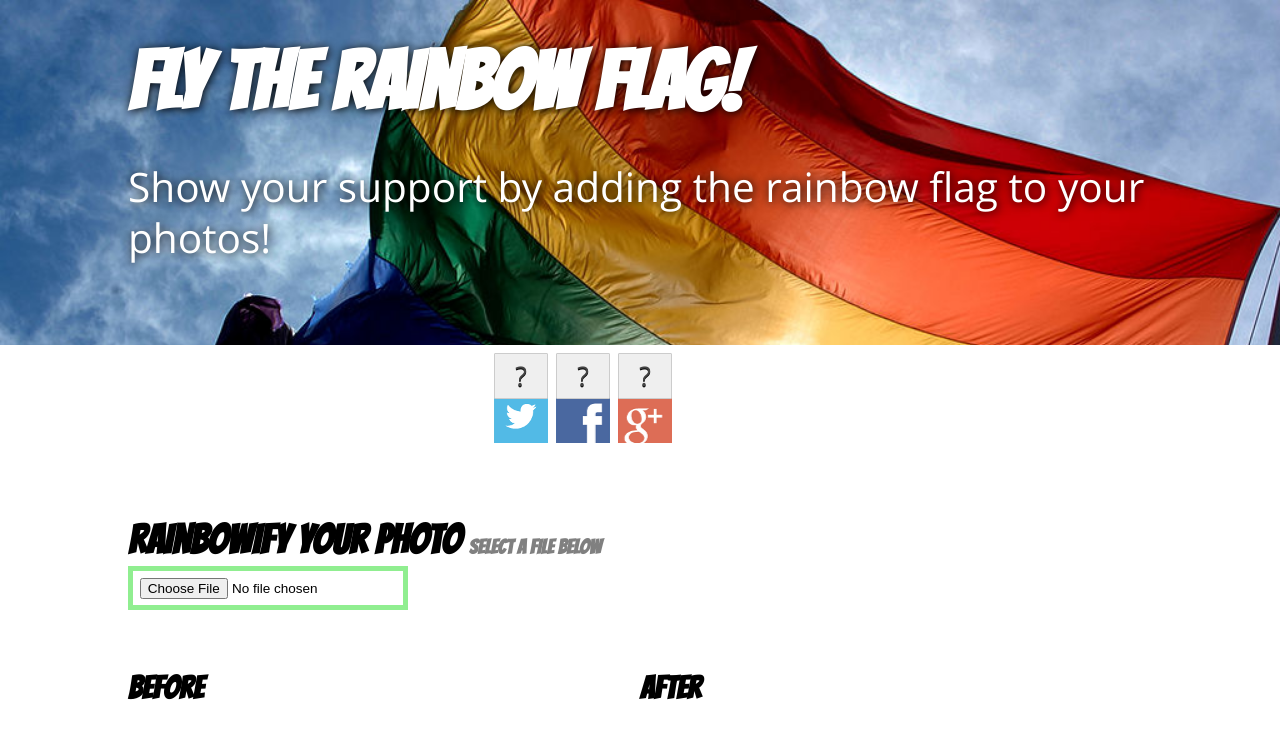
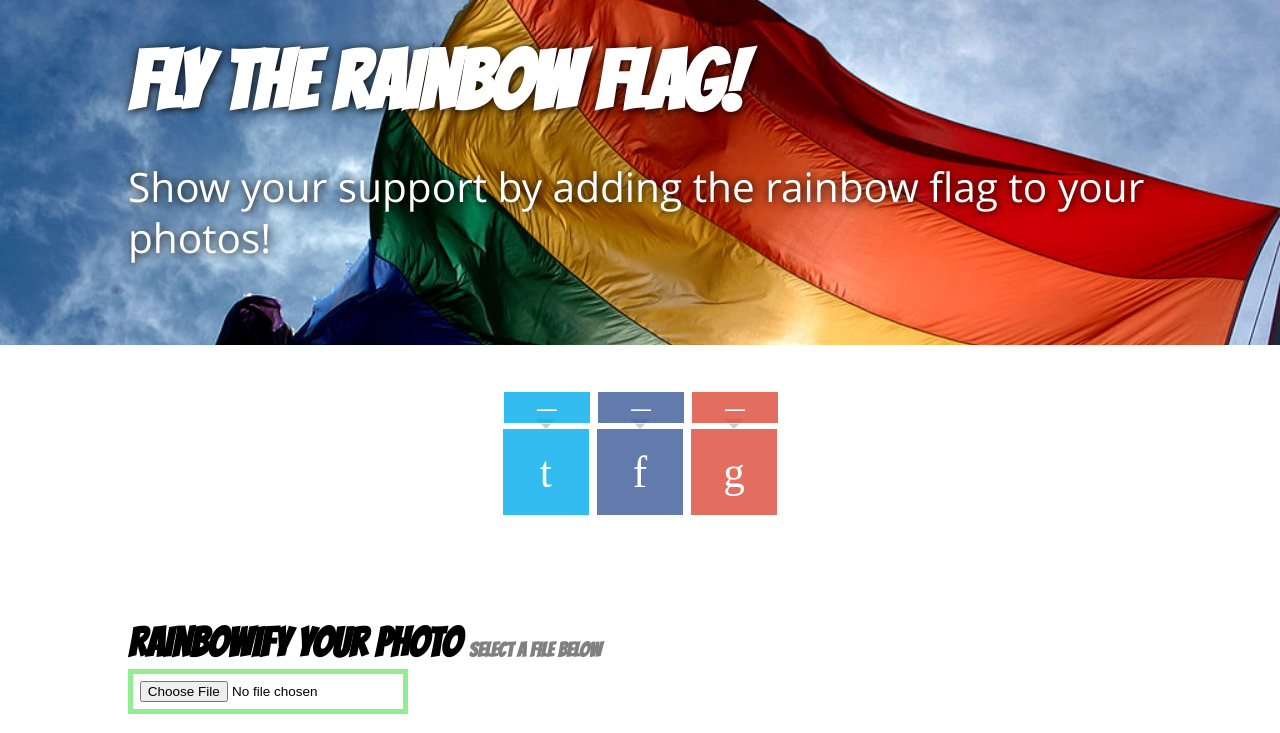
Before and after one commit to joelpurra/fly-the-rainbow-flag.com, a website: page public/index.html in a window 1280 px wide. Shown: the top 733 px of the page. Drawn offline with Linux system fonts and the light colour scheme; no server answers.

Commit message:
Update Meddelare.com styling and logic when no count could be fetched

```diff
--- a/public/index.html
+++ b/public/index.html
@@ -1,7 +1,7 @@
 <!DOCTYPE html>
-<html>
+<html lang="en">
 
-<head lang="en">
+<head>
     <meta http-equiv="Content-Type" content="text/html; charset=UTF-8" />
     <title>Fly the rainbow flag! fly-the-rainbow-flag.com</title>
     <meta name="viewport" content="width=device-width, initial-scale=1">
@@ -44,18 +44,15 @@
         </p>
     </header>
     <aside>
-        <div class="down sharecenter social-container">
-            <a data-count="0" href="https://twitter.com/intent/tweet?text=I+am+flying+the+rainbow+flag!&amp;url=https://fly-the-rainbow-flag.com/&amp;via=joelpurra&amp;related=joelpurra&amp;hashtags=pride,equality,rainbowflag" target="_blank" id="twitter" class="twitter-button social-count">
-                <div id="stwit">
-                </div>
+        <div class="meddelare-container" data-meddelare-url="https://fly-the-rainbow-flag.com/">
+            <a href="https://twitter.com/intent/tweet?text=I+am+flying+the+rainbow+flag!&amp;url=https://fly-the-rainbow-flag.com/&amp;via=joelpurra&amp;related=joelpurra&amp;hashtags=pride,equality,rainbowflag" target="_blank" class="meddelare-network" data-meddelare-network="twitter" data-count="—">
+                <span class="meddelare-icon"></span>
             </a>
-            <a data-count="0" href="https://www.facebook.com/share.php?u=https://fly-the-rainbow-flag.com/" id="facebook" target="_blank" class="social-count facebook-button">
-                <div id="sfb">
-                </div>
+            <a href="https://www.facebook.com/share.php?u=https://fly-the-rainbow-flag.com/" target="_blank" class="meddelare-network" data-meddelare-network="facebook" data-count="—">
+                <span class="meddelare-icon"></span>
             </a>
-            <a data-count="0" href="https://plus.google.com/share?url=https://fly-the-rainbow-flag.com/" id="googleplus" target="_blank" class="social-count google-button">
-                <div id="sgplus">
-                </div>
+            <a href="https://plus.google.com/share?url=https://fly-the-rainbow-flag.com/" target="_blank" class="meddelare-network" data-meddelare-network="googleplus" data-count="—">
+                <span class="meddelare-icon"></span>
             </a>
         </div>
     </aside>
@@ -132,7 +129,7 @@
 -->
     <footer>
         <p>
-            <img src="/resources/image/icon-64x64.png" /> <a href="https://fly-the-rainbow-flag.com/">Fly the rainbow flag!</a> &copy; 2015 <a href="http://joelpurra.com/">Joel Purra</a>. <a href="https://github.com/joelpurra/fly-the-rainbow-flag.com">Released</a> under the <a href="https://www.gnu.org/licenses/agpl-3.0.html">AGPL-3.0 License</a>.
+            <img src="/resources/image/icon-64x64.png" /> <a href="https://fly-the-rainbow-flag.com/">Fly the rainbow flag!</a> &copy; 2015, 2016 <a href="http://joelpurra.com/">Joel Purra</a>. <a href="https://github.com/joelpurra/fly-the-rainbow-flag.com">Released</a> under the <a href="https://www.gnu.org/licenses/agpl-3.0.html">AGPL-3.0 License</a>.
         </p>
         <p>
             <small><a href="https://en.wikipedia.org/wiki/Rainbow_flag_(LGBT_movement)">The rainbow flag is public domain.</a> Your photos belong to you, but by uploading them to the service you give your consent to fly-the-rainbow-flag.com to store and manipulate them. <a href="https://en.wikipedia.org/wiki/File:Rainbow_flag_and_blue_skies.jpg">Background photo by Ludovic Bertron, CC-BY 2.0.</a></small>
--- a/public/resources/javascript/main.js
+++ b/public/resources/javascript/main.js
@@ -159,12 +159,18 @@
 
     (function() {
         // Self-hosted Meddelare.
-        // http://meddelare.com/
+        // https://meddelare.com/
         function updateMeddelare() {
-            var primaryWebsiteUrl = "https://fly-the-rainbow-flag.com/",
+            // TODO: update if using more than one container.
+            var containers = document.querySelectorAll(".meddelare-container"),
+                container = containers[0],
+                // TODO: issue only one Meddelare request per share-URL.
+                primaryWebsiteUrl = container.getAttribute("data-meddelare-url"),
+
                 networks = ["facebook", "twitter", "googleplus"],
                 meddelareUrl = "/meddelare/?networks=" + networks.join(",") + "&url=" + primaryWebsiteUrl,
-                xhr = createCORSRequest("GET", meddelareUrl);
+                xhr = createCORSRequest("GET", meddelareUrl),
+                MEDDELARE_COUNT_FALLBACK = "—";
 
             if (!xhr) {
                 console.error("Could not update Meddelare social media button counts.");
@@ -183,7 +189,14 @@
                     var response = JSON.parse(xhr.responseText);
 
                     networks.forEach(function(network) {
-                        document.getElementById(network).setAttribute("data-count", response[network] || 0);
+                        var receivedCount = parseInt(response[network], 10);
+                        var count = MEDDELARE_COUNT_FALLBACK;
+
+                        if (receivedCount >= 0) {
+                            count = receivedCount;
+                        }
+
+                        setNetworkCount(network, count);
                     });
                 } else {
                     clearNetworkCounts();
@@ -198,9 +211,23 @@
                 clearNetworkCounts();
             }
 
+            function getNetworkElements(network) {
+                var elements = document.querySelectorAll("[data-meddelare-network=" + network + "]");
+
+                return elements;
+            }
+
+            function setNetworkCount(network, count) {
+                // TODO: update if using more than one container.
+                var elements = getNetworkElements(network),
+                    element = elements[0];
+
+                element.setAttribute("data-count", count);
+            }
+
             function clearNetworkCounts() {
                 networks.forEach(function(network) {
-                    document.getElementById(network).setAttribute("data-count", "?");
+                    setNetworkCount(network, MEDDELARE_COUNT_FALLBACK);
                 });
             }
         }
--- a/public/resources/style/main.css
+++ b/public/resources/style/main.css
@@ -90,6 +90,8 @@ fieldset input,
 fieldset button {
     font-size: 1em;
 }
+
+
 /*fieldset input[type=file]*/
 
 input[type=file] {
@@ -168,109 +170,114 @@ abbr {
     padding: 0.3em;
     border-radius: 5px;
 }
-/* *** start Meddelare code *** */
-/* http://meddelare.com/ */
 
-.social-count {
-    display: inline;
-    position: relative;
+aside {
+    text-align: center;
+    font-size: 0.8em;
 }
 
-.social-count:after {
-    background: #efefef;
-    border: 1px solid #ccc;
-    border-radius: 1px;
-    top: -36px;
-    color: #444;
-    content: attr(data-count);
-    display: block;
-    left: 0px;
-    width: 42px;
-    padding: 5px;
-    text-align: center;
-    position: absolute;
-    text-shadow: 0 1px 0 #000;
-    white-space: nowrap;
-    z-index: 98;
-}
-/*
-.social-count:before {
-    border: solid;
-    border: 1px solid #ccc;
-    border-color: #111 transparent;
-    border-color: #ccc transparent;
-    border-width: .4em .4em 0 .4em;
-    top: -5px;
-    content: "";
-    display: block;
-    left: 22px;
-    position: absolute;
-    z-index: 99;
-}
-*/
 
-.social-container {
-    width: 300px;
-    /*padding: 100px;*/
+/* *** Start https://meddelare.com/ styles *** */
 
-    margin: auto;
+.meddelare-container {
+    display: inline-block;
+    padding-top: 1.5em;
+    padding-left: 0.3em;
+    padding-right: 0.3em;
+    padding-bottom: 0;
 }
 
-.social-container a {
-    float: left;
-    margin: 4px;
-    width: 54px;
-    margin: 4px;
-    height: 54px;
+.meddelare-container .meddelare-network {
+    position: relative;
+    display: inline-block;
+    border: 0.01em solid #fff;
 }
 
-.social-container div {
-    float: left;
-    width: 54px;
-    height: 54px;
-    background-color: black;
-    background-image: url("/resources/image/social/social-icons.png");
-}
-
-#sfb {
-    background-position: 70% 0;
-    border-bottom: 0px solid #FFFFFF;
-    transition: 0.2s ease-out all;
+.meddelare-container .meddelare-network:after {
+    position: absolute;
+    z-index: 98;
+    top: -1.3em;
+    display: block;
+    width: 100%;
+    padding-top: 0.1em;
+    padding-bottom: 0.1em;
+    content: attr(data-count);
+    text-align: center;
+    white-space: nowrap;
+    background: darkgrey;
+    border: 0.01em solid #fff;
+    border-radius: 0.01em;
+    color: #fff;
     opacity: 0.8;
 }
 
-#sfb:hover {
-    background-position: 70% 0%;
-    border-bottom: 2px solid #343437;
+.meddelare-container .meddelare-network:before {
+    z-index: 97;
+    display: block;
+    width: 0;
+    height: 0;
+    margin-left: auto;
+    margin-right: auto;
+    content: "";
+    border: solid;
+    border-color: #ccc transparent;
+    border-width: .5em .5em 0 .5em;
+}
+
+.meddelare-container .meddelare-network:hover:after {
     transition: 0.15s ease-in all;
     opacity: 1;
 }
 
-#stwit {
-    background-position: 50% 0;
-    border-bottom: 0px solid #FFFFFF;
+.meddelare-container .meddelare-network .meddelare-icon {
+    display: inline-block;
+    width: 2em;
+    height: 2em;
+    background-color: darkgrey;
+    border: hidden;
+    border-bottom: 0.05em solid #FFFFFF;
     transition: 0.2s ease-out all;
     opacity: 0.8;
+    font-size: 2em;
+    text-align: center;
+    line-height: 2em;
+    color: #fff;
+    font-family: serif;
+    margin-bottom: 0.75em;
 }
 
-#stwit:hover {
-    background-position: 50% 0%;
-    border-bottom: 2px solid #343437;
+.meddelare-container .meddelare-network:hover .meddelare-icon {
+    border-bottom-color: #343437;
     transition: 0.15s ease-in all;
     opacity: 1;
 }
 
-#sgplus {
-    background-position: 20% 0;
-    border-bottom: 0px solid #FFFFFF;
-    transition: 0.2s ease-out all;
-    opacity: 0.8;
+.meddelare-container .meddelare-network[data-meddelare-network=facebook] .meddelare-icon:before {
+    content: "f";
 }
 
-#sgplus:hover {
-    background-position: 20% 0;
-    border-bottom: 2px solid #343437;
-    transition: 0.15s ease-in all;
-    opacity: 1;
+.meddelare-container .meddelare-network[data-meddelare-network=twitter] .meddelare-icon:before {
+    content: "t";
 }
-/* *** end Meddelare code *** */
+
+.meddelare-container .meddelare-network[data-meddelare-network=googleplus] .meddelare-icon:before {
+    content: "g";
+}
+
+.meddelare-container .meddelare-network[data-meddelare-network=facebook] .meddelare-icon,
+.meddelare-container .meddelare-network[data-meddelare-network=facebook]:after {
+    background-color: #3b5998;
+}
+
+.meddelare-container .meddelare-network[data-meddelare-network=twitter] .meddelare-icon,
+.meddelare-container .meddelare-network[data-meddelare-network=twitter]:after {
+    background-color: #00aced;
+}
+
+.meddelare-container .meddelare-network[data-meddelare-network=googleplus] .meddelare-icon,
+.meddelare-container .meddelare-network[data-meddelare-network=googleplus]:after {
+    background-color: #dd4b39;
+}
+
+
+/* *** End https://meddelare.com/ styles *** */
```
